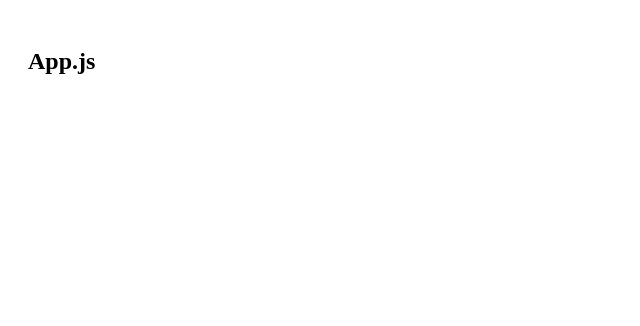
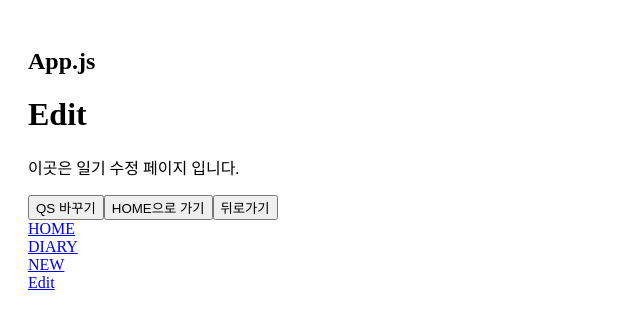
Before and after one commit to Han-Ju-young/React-Emotion-Note, a React (Create React App) app: page /edit in a window 1280 px wide. Shown: the top 326 px of the page, without its empty margins (0-640 px from the left). Built offline with nearby package versions, Linux system fonts and the light colour scheme.

Commit message:
페이지 라우팅(SPA & CSR, React Router 기본 응용)

```diff
--- a/src/App.js
+++ b/src/App.js
@@ -1,10 +1,27 @@
 import "./App.css";
+import { BrowserRouter, Route, Routes } from "react-router-dom";
+
+import RouteTest from "./components/RouteTest";
+
+import Home from "./pages/Home";
+import New from "./pages/New";
+import Edit from "./pages/Edit";
+import Diary from "./pages/Diary";
 
 function App() {
   return (
-    <div className="App">
-      <h2>App.js</h2>
-    </div>
+    <BrowserRouter>
+      <div className="App">
+        <h2>App.js</h2>
+        <Routes>
+          <Route path="/" element={<Home />} />
+          <Route path="/new" element={<New />} />
+          <Route path="/edit" element={<Edit />} />
+          <Route path="/diary:id" element={<Diary />} />
+        </Routes>
+        <RouteTest />
+      </div>
+    </BrowserRouter>
   );
 }
 
--- /dev/null
+++ b/src/components/RouteTest.js
@@ -0,0 +1,18 @@
+import { Link } from "react-router-dom";
+
+const RouteTest = () => {
+  return (
+    <>
+      <Link to={"/"}>HOME</Link>
+      <br />
+      <Link to={"/diary"}>DIARY</Link>
+      <br />
+      <Link to={"/new"}>NEW</Link>
+      <br />
+      <Link to={"/edit"}>Edit</Link>
+      <br />
+    </>
+  );
+};
+
+export default RouteTest;
--- /dev/null
+++ b/src/pages/Diary.js
@@ -0,0 +1,15 @@
+import { useParams } from "react-router-dom";
+
+const Diary = () => {
+  const { id } = useParams();
+  console.log(id);
+
+  return (
+    <div>
+      <h1>Diary</h1>
+      <p>이곳은 일기 상세 페이지 입니다.</p>
+    </div>
+  );
+};
+
+export default Diary;
--- /dev/null
+++ b/src/pages/Edit.js
@@ -0,0 +1,38 @@
+import { useNavigate, useSearchParams } from "react-router-dom";
+
+const Edit = () => {
+  const navigate = useNavigate();
+  const [serchParams, setSerchParams] = useSearchParams();
+
+  const id = serchParams.get("id");
+  console.log("id : ", id);
+
+  const mode = serchParams.get("mode");
+  console.log("mode : ", mode);
+
+  return (
+    <div>
+      <h1>Edit</h1>
+      <p>이곳은 일기 수정 페이지 입니다.</p>
+      <button onClick={() => setSerchParams({ who: "winterlood" })}>
+        QS 바꾸기
+      </button>
+      <button
+        onClick={() => {
+          navigate("/home");
+        }}
+      >
+        HOME으로 가기
+      </button>
+      <button
+        onClick={() => {
+          navigate(-1);
+        }}
+      >
+        뒤로가기
+      </button>
+    </div>
+  );
+};
+
+export default Edit;
--- /dev/null
+++ b/src/pages/Home.js
@@ -0,0 +1,10 @@
+const Home = () => {
+  return (
+    <div>
+      <h1>Home</h1>
+      <p>이곳은 홈 입니다.</p>
+    </div>
+  );
+};
+
+export default Home;
--- /dev/null
+++ b/src/pages/New.js
@@ -0,0 +1,10 @@
+const New = () => {
+  return (
+    <div>
+      <h1>New</h1>
+      <p>이곳은 일기 작성페이지 입니다.</p>
+    </div>
+  );
+};
+
+export default New;
```
